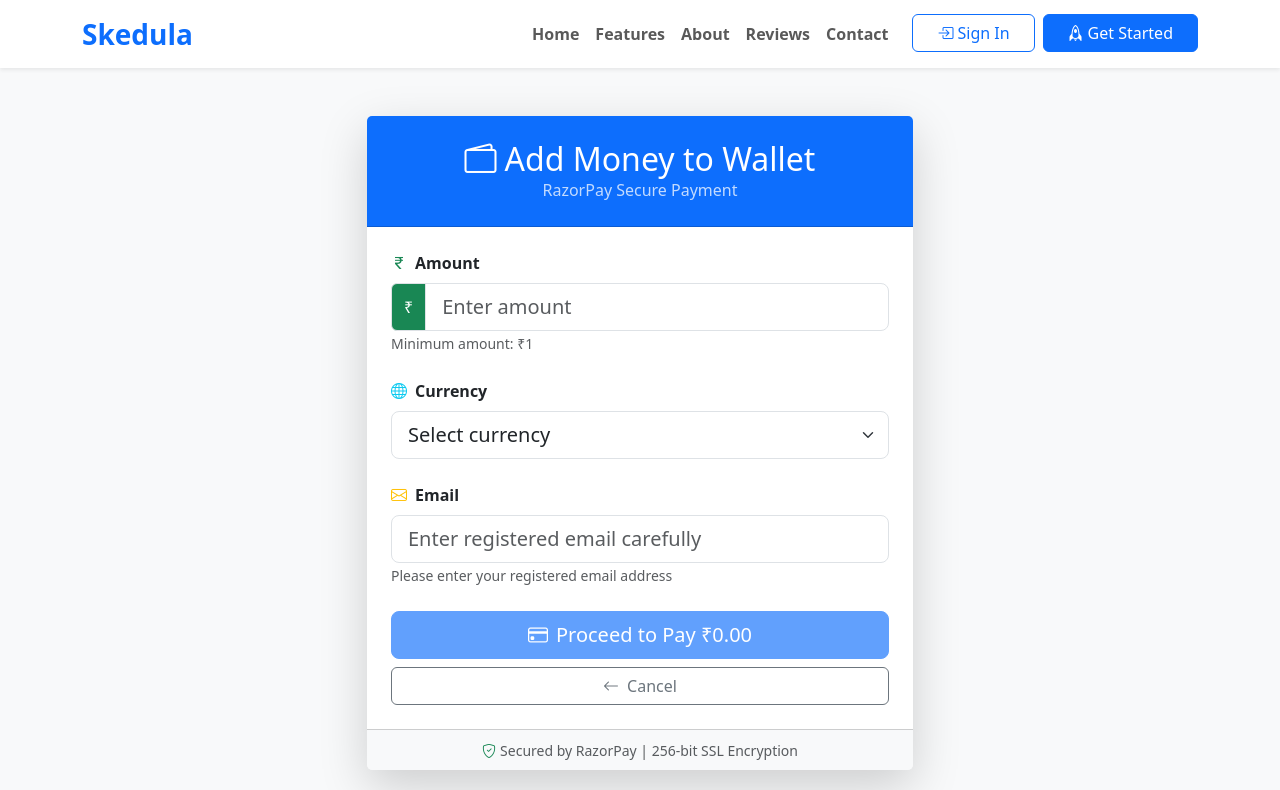
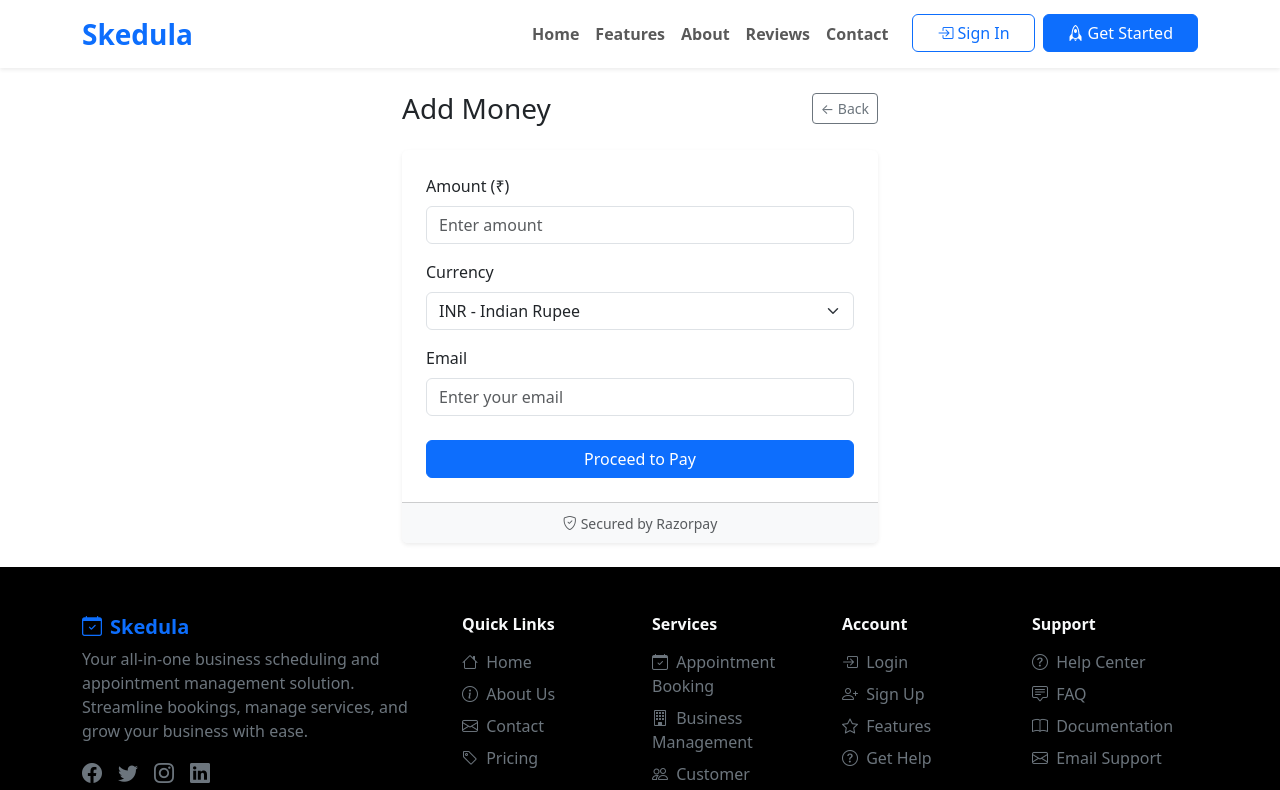
Before and after one commit to arpitSatpute/Skedula, a React (Vite) app in the folder frontend/SkedulaBusiness/: page /wallet/add-money in a window 1280 px wide. Shown: the top 790 px of the page. Built offline with nearby package versions, Linux system fonts and the light colour scheme.

Commit message:
Edit Add Money Page

```diff
--- a/frontend/SkedulaBusiness/src/components/Wallet/AddMoney.jsx
+++ b/frontend/SkedulaBusiness/src/components/Wallet/AddMoney.jsx
@@ -1,64 +1,99 @@
-import React, { useState } from 'react'
-import 'bootstrap/dist/css/bootstrap.min.css'
+import React, { useState, useEffect } from 'react';
+import { useNavigate } from 'react-router-dom';
+import apiClient from '../Auth/ApiClient.js';
+import 'bootstrap/dist/css/bootstrap.min.css';
+import axios from 'axios';
 
-function AddMoney() {
-  const [amount, setAmount] = useState('')
-  const [currency, setCurrency] = useState('')
-  const [email, setEmail] = useState('')
-  const [loading, setLoading] = useState(false)
+const AddMoney = () => {
+  const baseUrl = import.meta.env.VITE_BACKEND_BASE_URL || 'http://localhost:8080';
+  const [formData, setFormData] = useState({
+    amount: '',
+    currency: 'INR',
+    email: ''
+  });
+  const [loading, setLoading] = useState(false);
+  const [errors, setErrors] = useState({});
+  const navigate = useNavigate();
+
+  useEffect(() => {
+    const userEmail = localStorage.getItem('userEmail') || '';
+    setFormData(prev => ({ ...prev, email: userEmail }));
+  }, []);
+
+  const handleInputChange = (e) => {
+    const { name, value } = e.target;
+    setFormData(prev => ({ ...prev, [name]: value }));
+
+    if (errors[name]) {
+      setErrors(prev => ({ ...prev, [name]: '' }));
+    }
+  };
+
+  const validateForm = () => {
+    const newErrors = {};
+
+    if (!formData.amount || formData.amount <= 0) {
+      newErrors.amount = 'Please enter a valid amount';
+    }
+
+    if (!formData.email) {
+      newErrors.email = 'Please enter your email address';
+    } else if (!/\S+@\S+\.\S+/.test(formData.email)) {
+      newErrors.email = 'Please enter a valid email address';
+    }
+
+    setErrors(newErrors);
+    return Object.keys(newErrors).length === 0;
+  };
+
+  const verifyRazorpayPaymentAndAdd = async (paymentId, orderId, signature, email) => {
+    try {
+      const response = await axios.post(`${baseUrl}/razorpay/verify`, {
+        razorpayPaymentId: paymentId,
+        razorpayOrderId: orderId,
+        razorpaySignature: signature,
+        email: email
+      });
+
+      const result = response.status === 200 ? "Payment verified successfully!" : "Payment verification failed!";
+      return result;
+    } catch (error) {
+      console.error("Error verifying payment:", error);
+      return "Payment verification failed!";
+    }
+  };
 
   const createOrder = async () => {
-    console.log("---- Creating order ----")
-
-    if (!amount || !currency || !email) {
-      alert("Please fill all fields")
-      return null
-    }
+    const { amount, currency, email } = formData;
 
     try {
-      const response = await fetch('http://localhost:8080/razorpay/pay', {
-        method: 'POST',
-        headers: {
-          'Content-Type': 'application/json'
-        },
-        body: JSON.stringify({
+      const response = await axios.post(`${baseUrl}/razorpay/pay`, {
         amount: parseFloat(amount),
         currency: currency,
         email: email
-        })
-      })
+      });
 
-      console.log("Request sent to backend:")
-      console.log(email)
+      return response.data;
+    } catch (error) {
+      console.error("Error creating order:", error);
+      throw error;
+    }
+  };
 
-      if (!response.ok) {
-        console.error("Failed to create order:", response.status, response.statusText)
-        alert("Failed to create order. Please try again.")
-        return null
+  const handleSubmit = async (e) => {
+    e.preventDefault();
+
+    if (!validateForm()) {
+      return;
     }
 
-      const order = await response.json()
-      console.log("Order created:", order)
-      return order
-    } catch (error) {
-      console.error("Error creating order:", error)
-      alert("Error creating order. Please try again.")
-      return null
-    }
-  }
-
-  const handlePayment = async (e) => {
-    e.preventDefault()
-    setLoading(true)
+    setLoading(true);
 
     try {
-      const response = await createOrder()
-      console.log("Response from createOrder:", response)
+      const response = await createOrder();
 
       if (!response || !response.data || !response.data.razorpayOrderId) {
-        console.error("Invalid response from backend")
-        alert("Invalid response from backend")
-        return
+        throw new Error("Invalid response from backend");
       }
 
       const options = {
@@ -68,201 +103,138 @@
         "name": "Skedula Pvt Ltd",
         "description": "Add to wallet",
         "order_id": response.data.razorpayOrderId,
-        "handler": function (res) {
-          alert("Payment successful! Payment ID: " + res.razorpay_payment_id)
-          // Redirect back to wallet or close window
-          if (window.opener) {
-            window.opener.location.reload() // Refresh parent window
-            window.close() // Close current window
-          } else {
-            window.location.href = '/wallet' // Redirect to wallet
+        "handler": async function (res) {
+          try {
+            alert(`Payment successful!`);
+            const verificationResult = await verifyRazorpayPaymentAndAdd(
+              res.razorpay_payment_id,
+              res.razorpay_order_id,
+              res.razorpay_signature,
+              formData.email
+            );
+            alert(verificationResult);
+            navigate('/wallet');
+          } catch (error) {
+            alert("Payment completed but verification failed. Please contact support.");
           }
+        },
+        "theme": {
+          "color": "#007bff"
         },
         "modal": {
           "ondismiss": function() {
-            console.log("Payment cancelled by user")
-          }
-        },
-        "theme": {
-          "color": "#3399cc"
+            setLoading(false);
           }
         }
+      };
 
-      console.log("Starting Razorpay payment with:", options)
-
-      // Load Razorpay script dynamically
-      if (!window.Razorpay) {
-        const script = document.createElement('script')
-        script.src = 'https://checkout.razorpay.com/v1/checkout.js'
-        script.onload = () => {
-          const rzp = new window.Razorpay(options)
-          rzp.open()
+      const rzp = new window.Razorpay(options);
+      rzp.open();
+    } catch (error) {
+      alert("Failed to initiate payment. Please try again.");
+    } finally {
+      setLoading(false);
     }
-        document.head.appendChild(script)
-      } else {
-        const rzp = new window.Razorpay(options)
-        rzp.open()
-      }
-    } catch (error) {
-      console.error("Error in payment process:", error)
-      alert("Error in payment process. Please try again.")
-    } finally {
-      setLoading(false)
-    }
-  }
+  };
 
   return (
-    <div className="bg-light min-vh-100">
-      <div className="container py-5">
-        <div className="row justify-content-center">
-          <div className="col-md-6">
-            <div className="card shadow-lg border-0">
-              <div className="card-header bg-primary text-white text-center py-4">
-                <h2 className="mb-0">
-                  <i className="bi bi-wallet2 me-2"></i>
-                  Add Money to Wallet
-                </h2>
-                <p className="mb-0 opacity-75">RazorPay Secure Payment</p>
+    <div className="container py-4" style={{ maxWidth: '500px' }}>
+      {/* Simple Header */}
+      <div className="d-flex align-items-center justify-content-between mb-4">
+        <h3 className="mb-0">Add Money</h3>
+        <button
+          onClick={() => navigate('/wallet')}
+          className="btn btn-outline-secondary btn-sm"
+        >
+          ← Back
+        </button>
       </div>
 
+      {/* Simple Form Card */}
+      <div className="card border-0 shadow-sm">
         <div className="card-body p-4">
-                <form onSubmit={handlePayment}>
-                  {/* Amount Field */}
-                  <div className="mb-4">
-                    <label htmlFor="amount" className="form-label fw-semibold">
-                      <i className="bi bi-currency-rupee text-success me-2"></i>
-                      Amount
-                    </label>
-                    <div className="input-group">
-                      <span className="input-group-text bg-success text-white">₹</span>
+          <form onSubmit={handleSubmit}>
+            {/* Amount */}
+            <div className="mb-3">
+              <label className="form-label">Amount (₹)</label>
               <input
                 type="number"
                 step="0.01"
-                        className="form-control form-control-lg"
-                        id="amount"
-                        value={amount}
-                        onChange={(e) => setAmount(e.target.value)}
+                className={`form-control ${errors.amount ? 'is-invalid' : ''}`}
+                name="amount"
                 placeholder="Enter amount"
+                value={formData.amount}
+                onChange={handleInputChange}
                 min="1"
                 required
               />
-                    </div>
-                    <small className="text-muted">Minimum amount: ₹1</small>
+              {errors.amount && (
+                <div className="invalid-feedback">{errors.amount}</div>
+              )}
             </div>
 
-                  {/* Currency Field */}
-                  <div className="mb-4">
-                    <label htmlFor="currency" className="form-label fw-semibold">
-                      <i className="bi bi-globe text-info me-2"></i>
-                      Currency
-                    </label>
+            {/* Currency */}
+            <div className="mb-3">
+              <label className="form-label">Currency</label>
               <select
-                      className="form-select form-select-lg"
-                      id="currency"
-                      value={currency}
-                      onChange={(e) => setCurrency(e.target.value)}
+                className="form-select"
+                name="currency"
+                value={formData.currency}
+                onChange={handleInputChange}
                 required
               >
-                      <option value="" disabled>Select currency</option>
                 <option value="INR">INR - Indian Rupee</option>
               </select>
             </div>
 
-                  {/* Email Field */}
+            {/* Email */}
             <div className="mb-4">
-                    <label htmlFor="email" className="form-label fw-semibold">
-                      <i className="bi bi-envelope text-warning me-2"></i>
-                      Email
-                    </label>
+              <label className="form-label">Email</label>
               <input
                 type="email"
-                      className="form-control form-control-lg"
-                      id="email"
-                      value={email}
-                      onChange={(e) => setEmail(e.target.value)}
-                      placeholder="Enter registered email carefully"
+                className={`form-control ${errors.email ? 'is-invalid' : ''}`}
+                name="email"
+                placeholder="Enter your email"
+                value={formData.email}
+                onChange={handleInputChange}
                 required
               />
-                    <small className="text-muted">Please enter your registered email address</small>
+              {errors.email && (
+                <div className="invalid-feedback">{errors.email}</div>
+              )}
             </div>
 
-                  {/* Payment Summary */}
-                  {amount && currency && (
-                    <div className="alert alert-info mb-4">
-                      <h6 className="alert-heading mb-2">
-                        <i className="bi bi-info-circle me-2"></i>
-                        Payment Summary
-                      </h6>
-                      <div className="d-flex justify-content-between">
-                        <span>Amount:</span>
-                        <strong>₹{parseFloat(amount || 0).toFixed(2)}</strong>
-                      </div>
-                      <div className="d-flex justify-content-between">
-                        <span>Currency:</span>
-                        <strong>{currency}</strong>
-                      </div>
-                      <div className="d-flex justify-content-between">
-                        <span>Payment Gateway:</span>
-                        <strong>RazorPay</strong>
-                      </div>
-                    </div>
-                  )}
-
             {/* Submit Button */}
-                  <div className="d-grid gap-2">
             <button
               type="submit"
-                      className="btn btn-primary btn-lg"
-                      disabled={loading || !amount || !currency || !email}
+              className="btn btn-primary w-100"
+              disabled={loading}
             >
               {loading ? (
                 <>
-                          <div className="spinner-border spinner-border-sm me-2" role="status">
-                            <span className="visually-hidden">Loading...</span>
-                          </div>
+                  <span className="spinner-border spinner-border-sm me-2"></span>
                   Processing...
                 </>
               ) : (
-                        <>
-                          <i className="bi bi-credit-card me-2"></i>
-                          Proceed to Pay ₹{parseFloat(amount || 0).toFixed(2)}
-                        </>
+                `Proceed to Pay ${formData.amount ? `₹${formData.amount}` : ''}`
               )}
             </button>
-
-                    {/* Cancel/Back Button */}
-                    <button
-                      type="button"
-                      className="btn btn-outline-secondary"
-                      onClick={() => {
-                        if (window.opener) {
-                          window.close()
-                        } else {
-                          window.history.back()
-                        }
-                      }}
-                      disabled={loading}
-                    >
-                      <i className="bi bi-arrow-left me-2"></i>
-                      Cancel
-                    </button>
-                  </div>
           </form>
         </div>
 
-              {/* Security Info */}
+        {/* Simple Footer */}
         <div className="card-footer bg-light text-center">
           <small className="text-muted">
-                  <i className="bi bi-shield-check text-success me-1"></i>
-                  Secured by RazorPay | 256-bit SSL Encryption
+            <i className="bi bi-shield-check me-1"></i>
+            Secured by Razorpay
           </small>
         </div>
       </div>
+
+      {/* Razorpay Script */}
+      <script src="https://checkout.razorpay.com/v1/checkout.js"></script>
     </div>
-        </div>
-      </div>
-    </div>
-  )
-}
+  );
+};
 
-export default AddMoney
+export default AddMoney;
```
Lines whose indentation alone changed are shown as unchanged.
